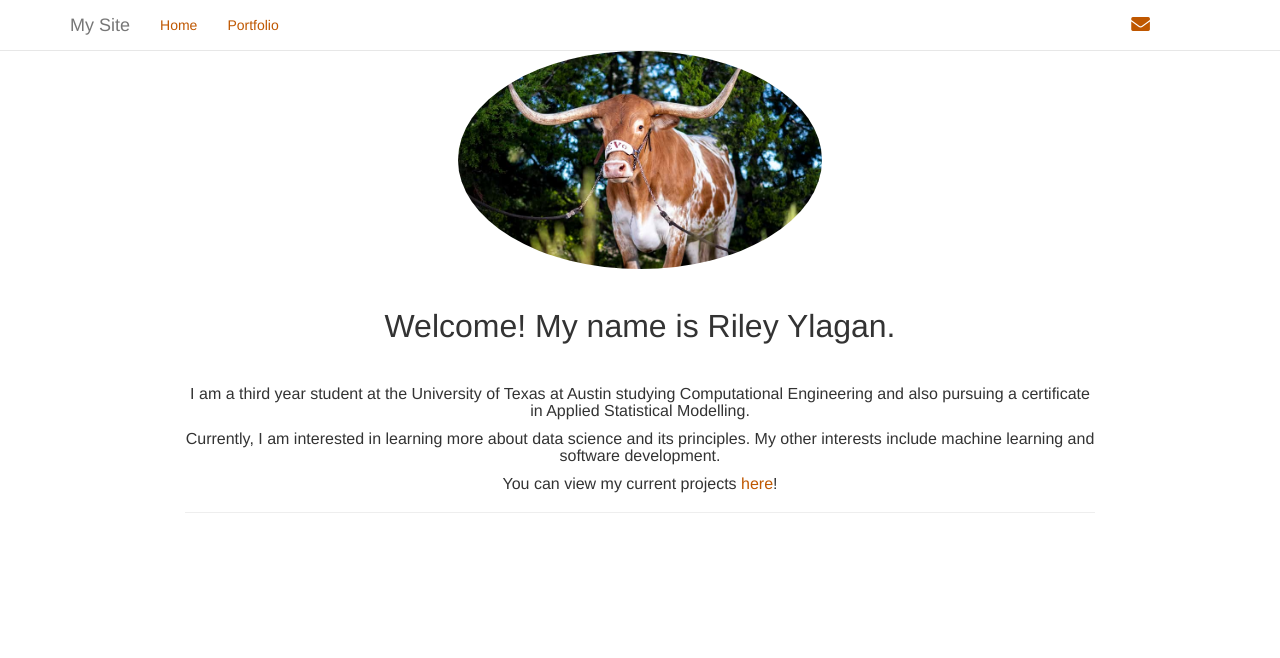
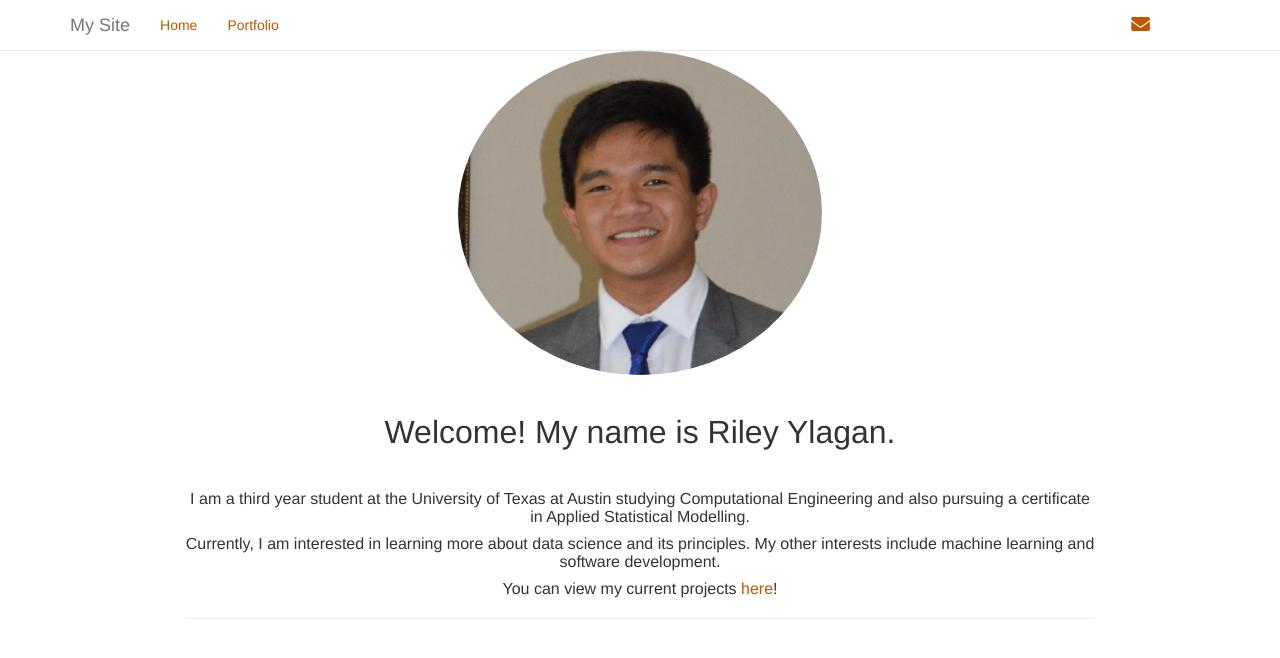
Before and after one commit to RileyYlagan/RileyYlagan.github.io, a plain HTML site: page index.html in a window 1280 px wide. Drawn offline with nearby package versions, Linux system fonts and the light colour scheme; some packages are replaced by stand-ins of ours.

Commit message:
updated picture

```diff
--- a/index.html
+++ b/index.html
@@ -323,7 +323,7 @@ $(document).ready(function () {
 </div>
 
 
-<p><img src="avatar.jpg" style=width:40% class="img-circle"></p>
+<p><img src="headshot.jpg" style=width:40% class="img-circle"></p>
 <p><br></p>
 <div id="welcome-my-name-is-riley-ylagan." class="section level1">
 <h1>Welcome! My name is Riley Ylagan.</h1>
```
Also changed, not shown: headshot.jpg (added).
